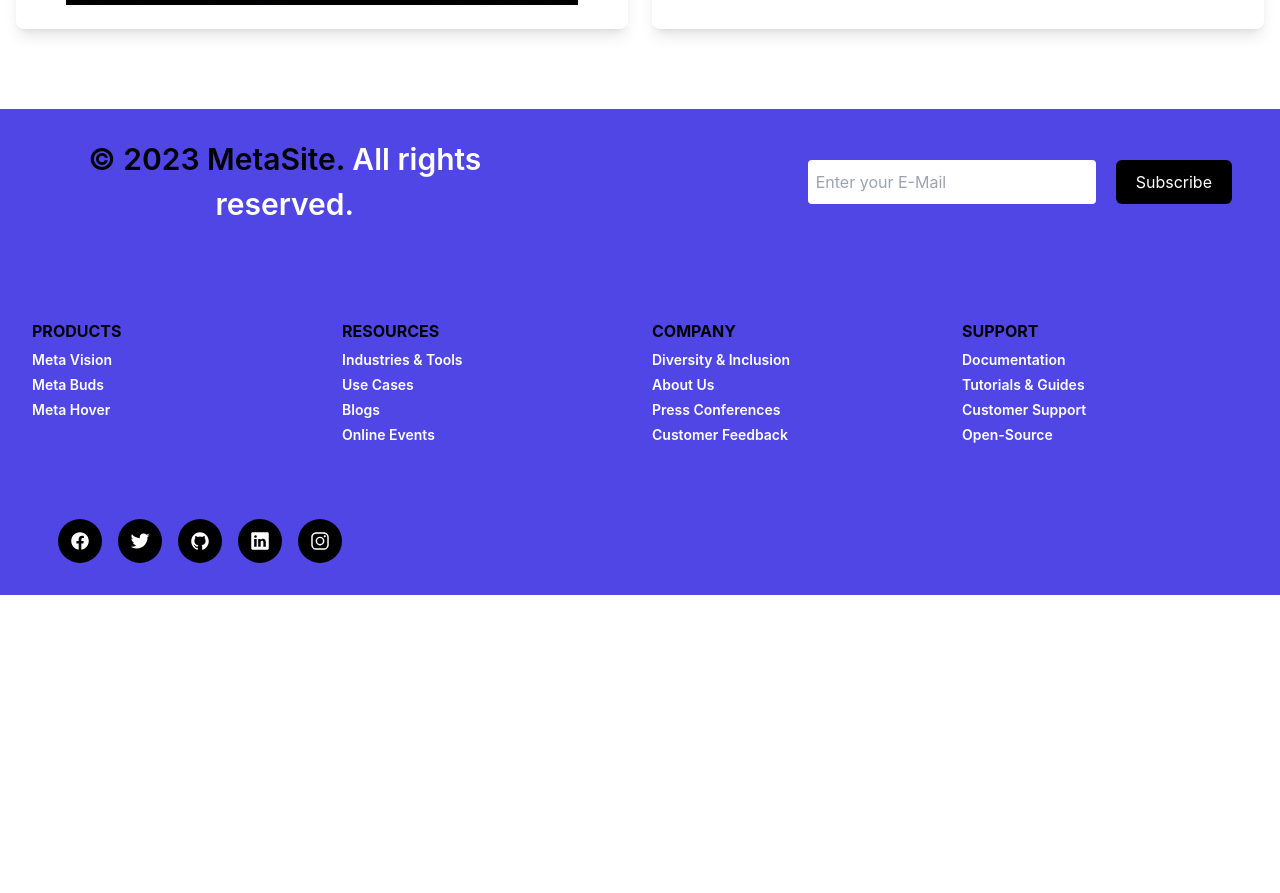
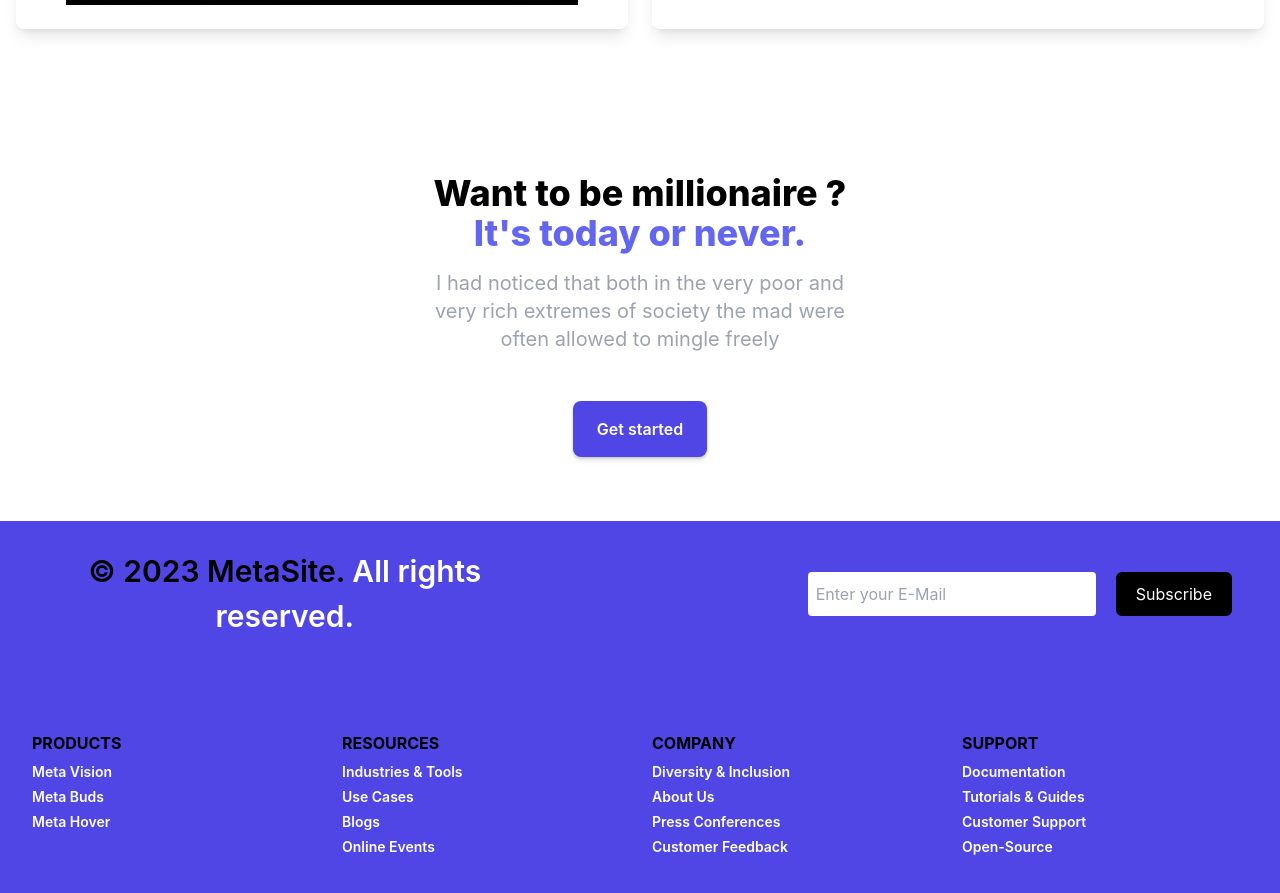
Before and after one commit to Mo-Gamer-2000/MetaSite, a React (Create React App) app in the folder mern-frontend/: page /contact in a window 1280 px wide. Shown: the part 877-1770 px from the top of the page. Before the commit the page ends 1472 px from the top, so only its background shows below. Built offline with nearby package versions, Linux system fonts and the light colour scheme.

Commit message:
Working on CTA

```diff
--- /dev/null
+++ b/mern-frontend/src/components/CTA/CTA.jsx
@@ -0,0 +1,32 @@
+import React from "react";
+
+const CTA = () => {
+  return (
+    <div>
+      <div class="bg-white dark:bg-gray-800 ">
+        <div class="text-center w-full mx-auto py-12 px-4 sm:px-6 lg:py-16 lg:px-8 z-20">
+          <h2 class="text-3xl font-extrabold text-black dark:text-white sm:text-4xl">
+            <span class="block">Want to be millionaire ?</span>
+            <span class="block text-indigo-500">It&#x27;s today or never.</span>
+          </h2>
+          <p class="text-xl mt-4 max-w-md mx-auto text-gray-400">
+            I had noticed that both in the very poor and very rich extremes of
+            society the mad were often allowed to mingle freely
+          </p>
+          <div class="lg:mt-0 lg:flex-shrink-0">
+            <div class="mt-12 inline-flex rounded-md shadow">
+              <button
+                type="button"
+                class="py-4 px-6  bg-indigo-600 hover:bg-indigo-700 focus:ring-indigo-500 focus:ring-offset-indigo-200 text-white w-full transition ease-in duration-200 text-center text-base font-semibold shadow-md focus:outline-none focus:ring-2 focus:ring-offset-2  rounded-lg "
+              >
+                Get started
+              </button>
+            </div>
+          </div>
+        </div>
+      </div>
+    </div>
+  );
+};
+
+export default CTA;
--- a/mern-frontend/src/components/MainLayout.jsx
+++ b/mern-frontend/src/components/MainLayout.jsx
@@ -1,12 +1,14 @@
 import React from "react";
 import Header from "./header/Header";
 import Footer from "./footer/Footer";
+import CTA from "./CTA/CTA";
 
 const mainLayout = ({ children }) => {
   return (
     <div>
       <Header />
       {children}
+      <CTA />
       <Footer />
     </div>
   );
```
